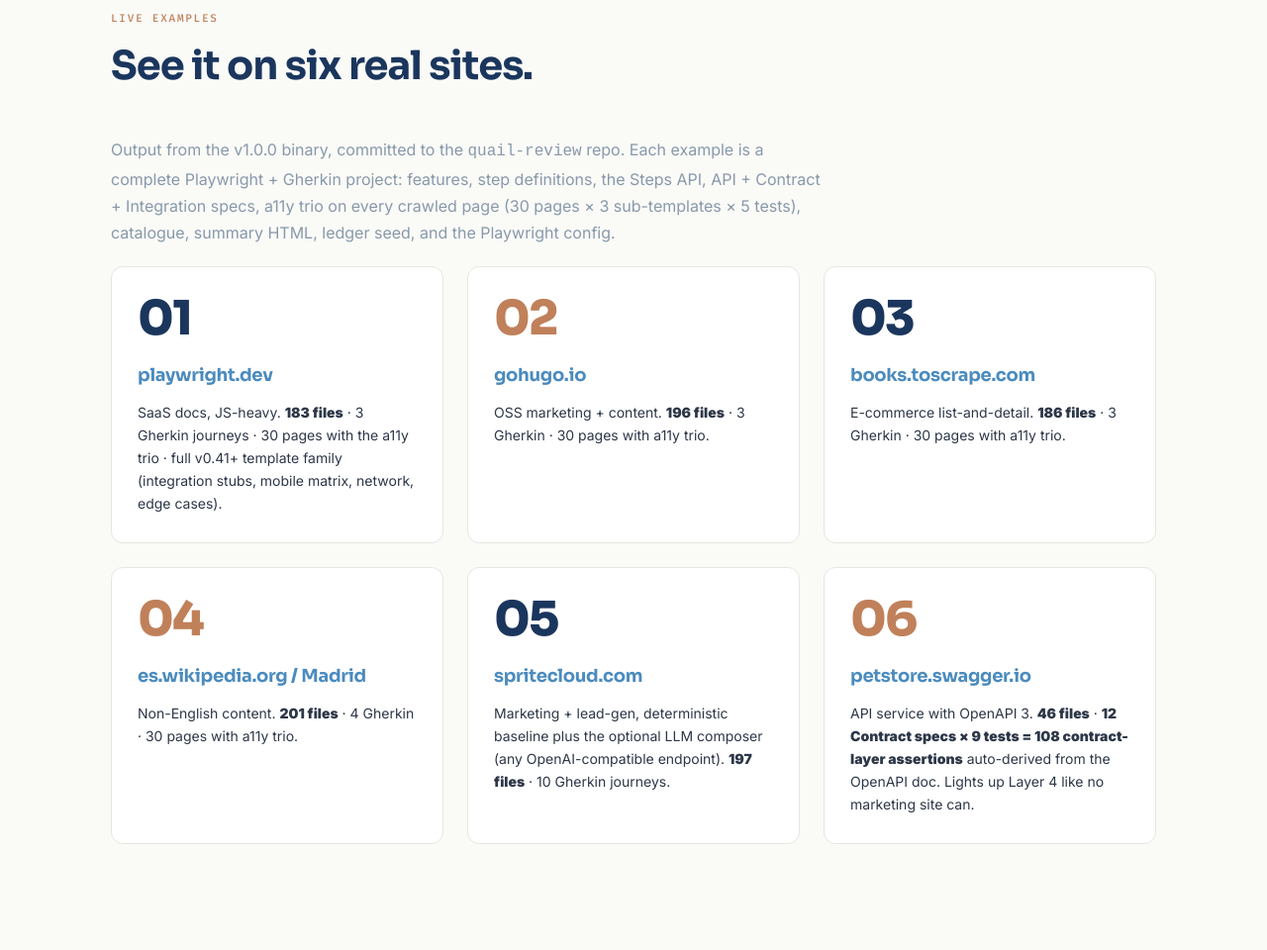
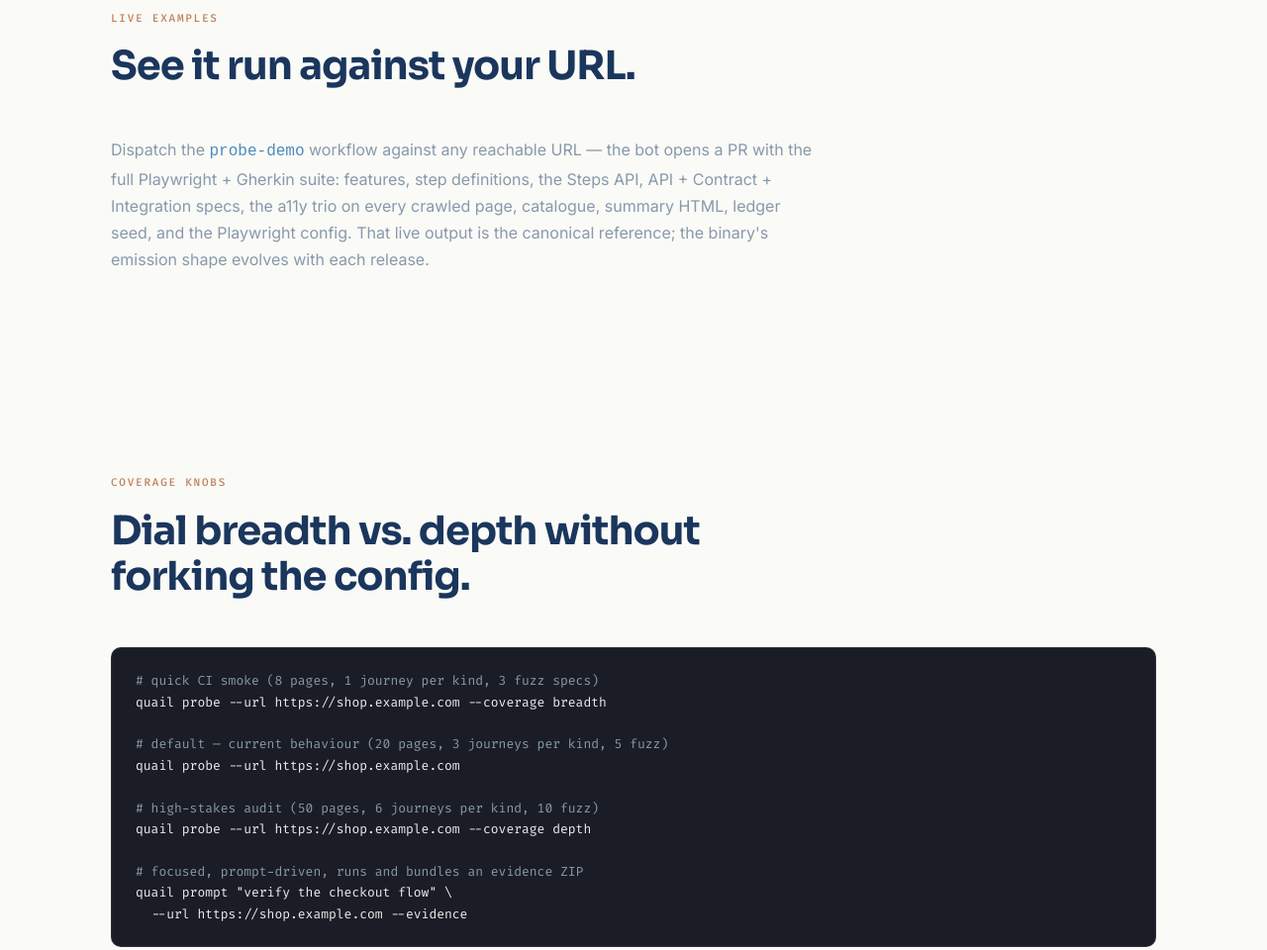
Before and after one commit to spriteCloud/quail, a website: page index.html in a window 1280 px wide. Shown: the part 3316-4276 px from the top of the page at 99% size. Drawn offline with Linux system fonts and the light colour scheme.

Commit message:
chore: drop now-dead links into quail-review examples/ (#1)
quail-review#216 deleted the in-tree examples/ snapshots. This PR
removes the 6 cards in index.html and the 2-column comparison
header in docs.html that pointed at tree/main/examples/... URLs.

Replaced with feature-shape descriptions and a CTA pointing at the
probe-demo workflow for live output.

```diff
--- a/index.html
+++ b/index.html
@@ -522,47 +522,15 @@
     <div class="container">
       <div class="section-head">
         <span class="label">Live examples</span>
-        <h2>See it on six real sites.</h2>
+        <h2>See it run against your URL.</h2>
       </div>
       <p style="max-width:720px; margin-bottom:20px; color:var(--mist);">
-        Output from the v1.0.0 binary, committed to the <code>quail-review</code> repo.
-        Each example is a complete Playwright + Gherkin project: features,
-        step definitions, the Steps API, API + Contract + Integration specs,
-        a11y trio on every crawled page (30 pages × 3 sub-templates × 5 tests),
-        catalogue, summary HTML, ledger seed, and the Playwright config.
+        Dispatch the <a href="https://github.com/spriteCloud/quail-review/actions/workflows/probe-demo.yml"><code>probe-demo</code></a>
+        workflow against any reachable URL — the bot opens a PR with the full Playwright + Gherkin suite:
+        features, step definitions, the Steps API, API + Contract + Integration specs,
+        the a11y trio on every crawled page, catalogue, summary HTML, ledger seed, and the Playwright config.
+        That live output is the canonical reference; the binary's emission shape evolves with each release.
       </p>
-      <div class="grid" data-testid="examples-grid">
-        <div class="card">
-          <div class="num">01</div>
-          <h3><a href="https://github.com/spriteCloud/quail-review/tree/main/examples/playwright-dev">playwright.dev</a></h3>
-          <p>SaaS docs, JS-heavy. <strong>183 files</strong> · 3 Gherkin journeys · 30 pages with the a11y trio · full v0.41+ template family (integration stubs, mobile matrix, network, edge cases).</p>
-        </div>
-        <div class="card copper">
-          <div class="num">02</div>
-          <h3><a href="https://github.com/spriteCloud/quail-review/tree/main/examples/gohugo-io">gohugo.io</a></h3>
-          <p>OSS marketing + content. <strong>196 files</strong> · 3 Gherkin · 30 pages with a11y trio.</p>
-        </div>
-        <div class="card">
-          <div class="num">03</div>
-          <h3><a href="https://github.com/spriteCloud/quail-review/tree/main/examples/books-toscrape-com">books.toscrape.com</a></h3>
-          <p>E-commerce list-and-detail. <strong>186 files</strong> · 3 Gherkin · 30 pages with a11y trio.</p>
-        </div>
-        <div class="card copper">
-          <div class="num">04</div>
-          <h3><a href="https://github.com/spriteCloud/quail-review/tree/main/examples/es-wikipedia-org-madrid">es.wikipedia.org / Madrid</a></h3>
-          <p>Non-English content. <strong>201 files</strong> · 4 Gherkin · 30 pages with a11y trio.</p>
-        </div>
-        <div class="card">
-          <div class="num">05</div>
-          <h3><a href="https://github.com/spriteCloud/quail-review/tree/main/examples/spritecloud-com-dgx">spritecloud.com</a></h3>
-          <p>Marketing + lead-gen, deterministic baseline plus the optional LLM composer (any OpenAI-compatible endpoint). <strong>197 files</strong> · 10 Gherkin journeys.</p>
-        </div>
-        <div class="card copper">
-          <div class="num">06</div>
-          <h3><a href="https://github.com/spriteCloud/quail-review/tree/main/examples/petstore-swagger-io-dgx">petstore.swagger.io</a></h3>
-          <p>API service with OpenAPI 3. <strong>46 files</strong> · <strong>12 Contract specs × 9 tests = 108 contract-layer assertions</strong> auto-derived from the OpenAPI doc. Lights up Layer 4 like no marketing site can.</p>
-        </div>
-      </div>
     </div>
   </section>
 
```
Also changed, not shown: docs.html (+11 -14 lines).
